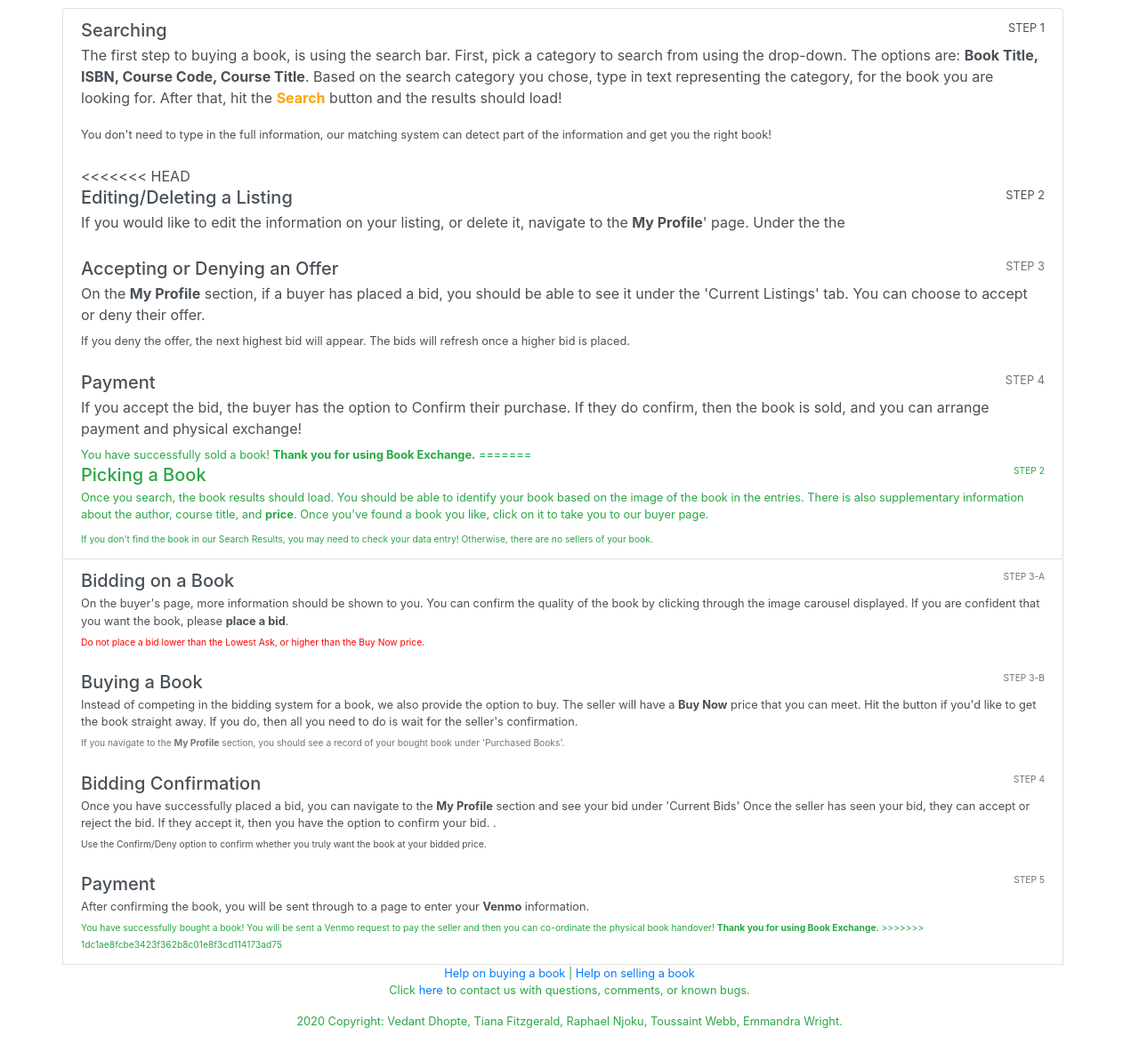
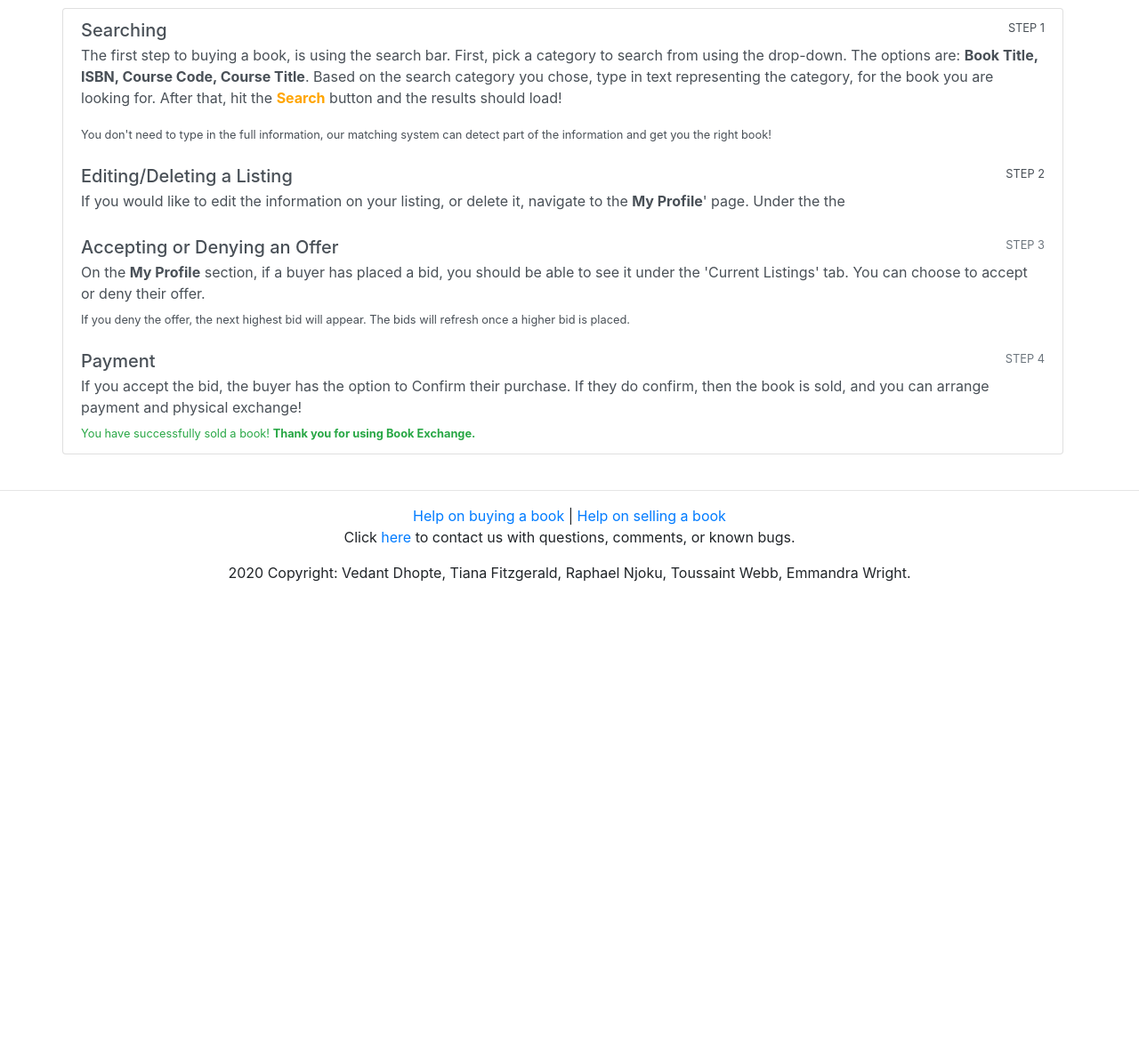
Before and after one commit to rtwebb/Book-Exchange, a Flask app: template template/helpSeller.html in a window 1280 px wide; the page is wider, and only the part inside the window is pictured. Shown: the part 225-1399 px from the top of that part at 89% size. After the commit the page ends 879 px from the top of that part, so only its background shows below. Run offline with Flask 2, Linux system fonts and the light colour scheme; the template is opened without the code that fills it, so the values that code supplies are empty; some libraries are stand-ins or nearby versions.

Commit message:
footer presentation

```diff
--- a/template/footer.html
+++ b/template/footer.html
@@ -1,4 +1,5 @@
-
+<br>
+<hr>
 <p style="text-align:center">
 
     <a href="helpBuyer">Help on buying a book</a> | <a href="helpSeller">Help on selling a book</a>
--- a/template/helpSeller.html
+++ b/template/helpSeller.html
@@ -32,7 +32,6 @@
             <small>You don't need to type in the full information, our matching system can detect part of the information and get you the right book!</small>
         </div>
         <div class="list-group-item list-group-item-action flex-column align-items-start">
-<<<<<<< HEAD
           <div class="d-flex w-100 justify-content-between">
             <h5 class="mb-1">Editing/Deleting a Listing</h5>
             <small>STEP 2</small>
@@ -60,66 +59,6 @@
                 then the book is sold, and you can arrange payment and physical exchange!
             </p>
             <small class="text-success">You have successfully sold a book! <b>Thank you for using Book Exchange.</b>
-=======
-            <div class="d-flex w-100 justify-content-between">
-                <h5 class="mb-1">Picking a Book</h5>
-                <small>STEP 2</small>
-            </div>
-            <p class="mb-1">
-                Once you search, the book results should load. You should be able to identify your book based on the image of the book in the entries.
-                There is also supplementary information about the author, course title, and <b>price</b>. Once you've found a book you like, click on it to take you
-                to our buyer page.
-            </p>
-            <small>If you don't find the book in our Search Results, you may need to check your data entry! Otherwise, there are no sellers of your book.</small>
-        </div>
-        <div class="list-group-item list-group-item-action flex-column align-items-start">
-            <div class="d-flex w-100 justify-content-between">
-                <h5 class="mb-1">Bidding on a Book</h5>
-                <small class="text-muted">STEP 3-A</small>
-            </div>
-            <p class="mb-1">
-                On the buyer's page, more information should be shown to you. You can confirm the quality of the book by
-                clicking through the image carousel displayed. If you are confident that you want the book, please <b>place a bid</b>.
-            </p>
-            <small style="color: red;">Do not place a bid lower than the Lowest Ask, or higher than the Buy Now price.</small>
-        </div>
-        <div class="list-group-item list-group-item-action flex-column align-items-start">
-            <div class="d-flex w-100 justify-content-between">
-                <h5 class="mb-1">Buying a Book</h5>
-                <small class="text-muted">STEP 3-B</small>
-            </div>
-            <p class="mb-1">
-                Instead of competing in the bidding system for a book, we also provide the option to buy. The seller will have a
-                <b>Buy Now</b> price that you can meet. Hit the button if you'd like to get the book straight away. If you do, then all you
-                need to do is wait for the seller's confirmation.
-            </p>
-            <small class="text-muted">
-                If you navigate to the <b>My Profile</b> section, you should see a record of your bought
-                book under 'Purchased Books'.
-            </small>
-        </div>
-        <div class="list-group-item list-group-item-action flex-column align-items-start">
-            <div class="d-flex w-100 justify-content-between">
-                <h5 class="mb-1">Bidding Confirmation</h5>
-                <small class="text-muted">STEP 4</small>
-            </div>
-            <p class="mb-1">
-                Once you have successfully placed a bid, you can navigate to the <b>My Profile</b> section and see your bid under
-                'Current Bids' Once the seller has seen your bid, they can accept or reject the bid. If they accept it, then you have the option to
-                confirm your bid. .
-            </p>
-            <small>Use the Confirm/Deny option to confirm whether you truly want the book at your bidded price.</small>
-        </div>
-        <div class="list-group-item list-group-item-action flex-column align-items-start">
-            <div class="d-flex w-100 justify-content-between">
-                <h5 class="mb-1">Payment</h5>
-                <small class="text-muted">STEP 5</small>
-            </div>
-            <p class="mb-1">After confirming the book, you will be sent through to a page to enter your <b>Venmo</b> information.</p>
-            <small class="text-success">
-                You have successfully bought a book! You will be sent a Venmo request to pay the seller and then you
-                can co-ordinate the physical book handover! <b>Thank you for using Book Exchange.</b>
->>>>>>> 1dc1ae8fcbe3423f362b8c01e8f3cd114173ad75
             </small>
         </div>
     </div>
```
